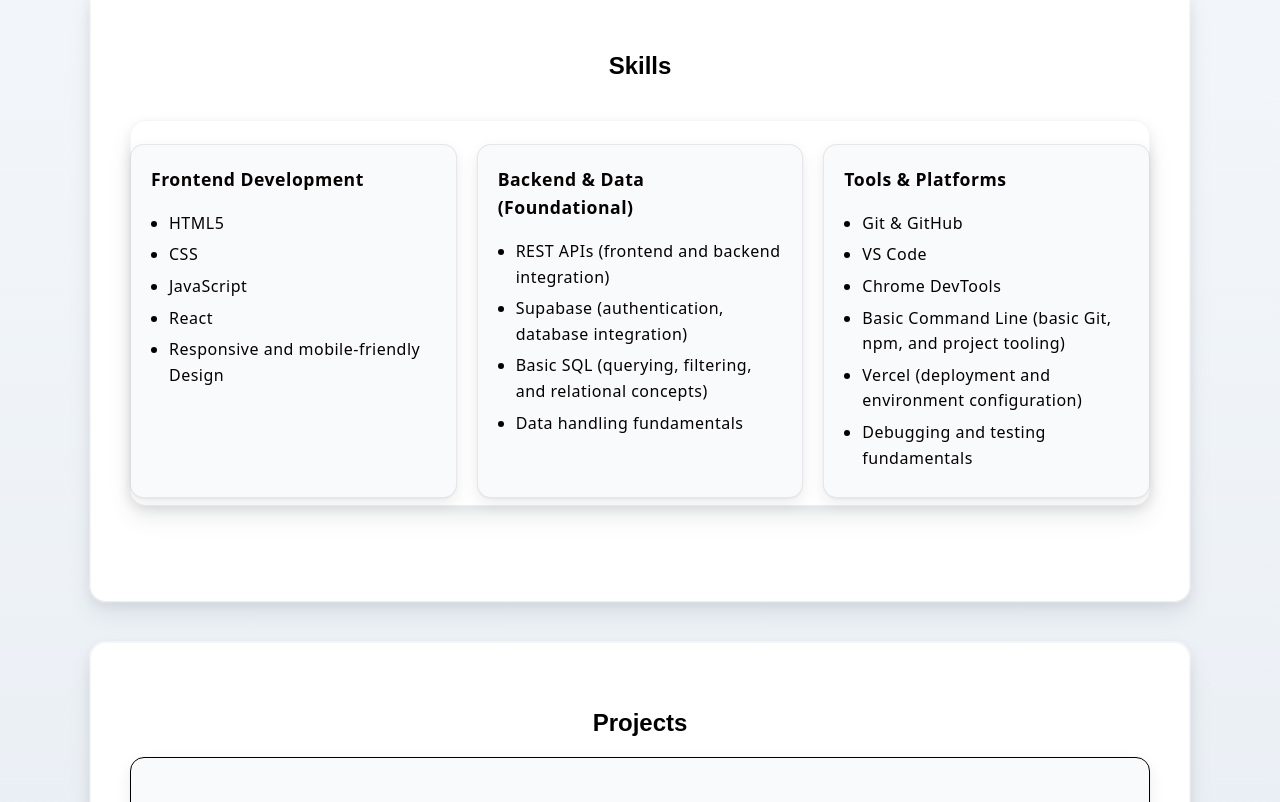
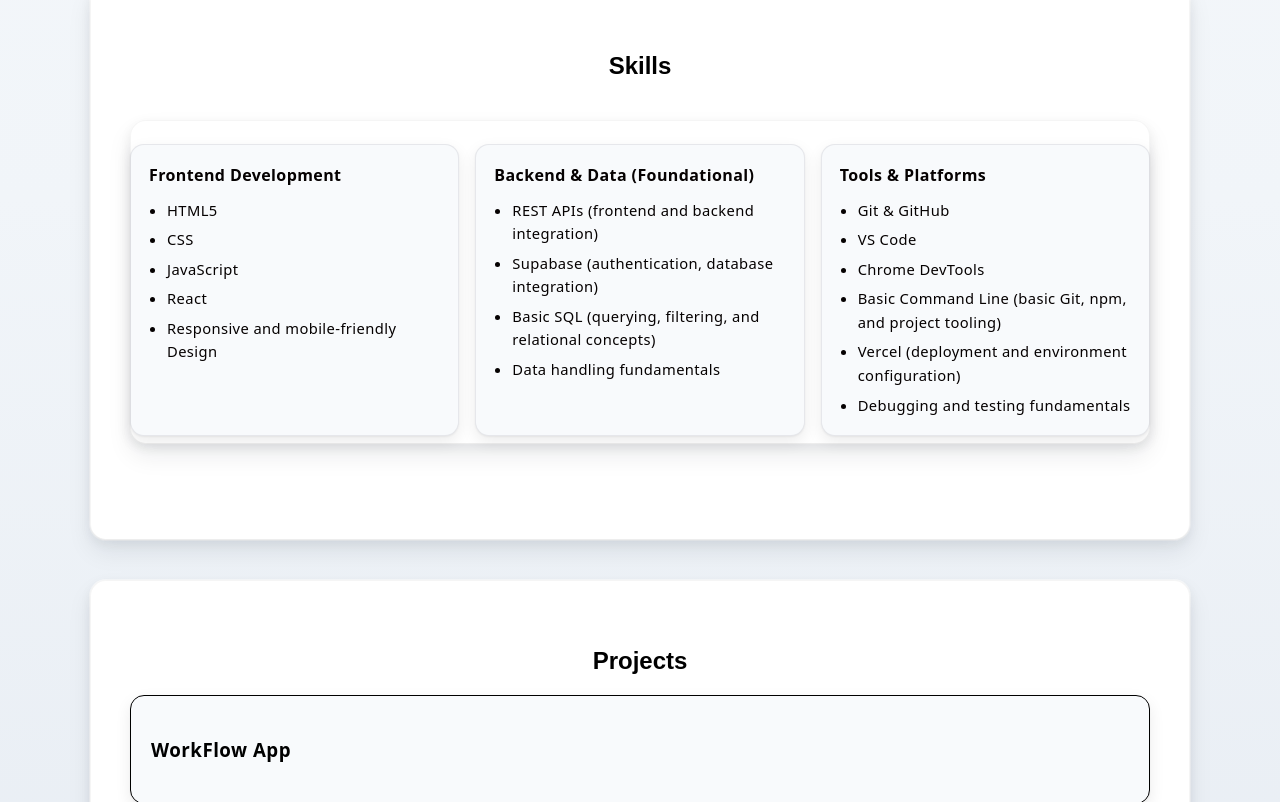
Before and after one commit to stanleytarun777/Portfolio-Website, a React (Vite) app: page / in a window 1280 px wide. Shown: the part 1100-1902 px from the top of the page. Built offline with nearby package versions, Linux system fonts and the light colour scheme.

Commit message:
Prevent skill card overflow

```diff
--- a/src/components/Contact.jsx
+++ b/src/components/Contact.jsx
@@ -4,8 +4,8 @@ export default function Contact() {
             <h2>Contact</h2>
             <p>Email: {" "}
                 <a href="mailto:snyford@nicholls.edu">snyford@nicholls.edu </a>
-                Phone: {"  "}
-                <a href="tel:+13056462288">(985) 426-2099</a>
+                Phone: {" "}
+                <a href="tel:+13056462288"> (985) 426-2099</a>
             </p>
         </section>
     );
--- a/src/index.css
+++ b/src/index.css
@@ -316,8 +316,8 @@ section h2 {
 
 .skill-categories {
   display: grid;
-  grid-template-columns: repeat(auto-fit, minmax(240px, 1fr));
-  gap: 20px;
+  grid-template-columns: repeat(auto-fit, minmax(220px, 1fr));
+  gap: 16px;
   width: 100%;
   padding: 24px 0 8px;
 }
@@ -356,15 +356,18 @@ section h2 {
 }
 
 .skill-card {
-  min-height: 240px;
+  min-height: 220px;
+  display: flex;
+  flex-direction: column;
   line-height: 1.6;
-  letter-spacing: 0.5px;
-  padding: 20px;
+  letter-spacing: 0.4px;
+  padding: 18px;
   color: rgb(5, 1, 1);
   border-radius: 14px;
   text-align: left;
   background: var(--surface-soft);
   border: 1px solid rgba(15, 23, 42, 0.08);
+  overflow-wrap: anywhere;
 
   box-shadow:
     0 1px 2px rgba(0,0,0,0.05),
@@ -382,17 +385,22 @@ section h2 {
 }
 
 .skill-card h3 {
-  margin-top: 0;
-  font-size: 1.1rem;
+  margin: 0 0 10px;
+  font-size: 1rem;
 }
 
 .skill-card ul {
-  padding-left: 18px;
-  margin: 12px 0 0;
+  list-style: disc;
+  padding: 0 0 0 18px;
+  margin: 0;
+  display: flex;
+  flex-direction: column;
+  gap: 6px;
 }
 
 .skill-card li {
-  margin-bottom: 6px;
+  margin: 0;
+  font-size: 0.92rem;
 }
 
 .contact {
```
